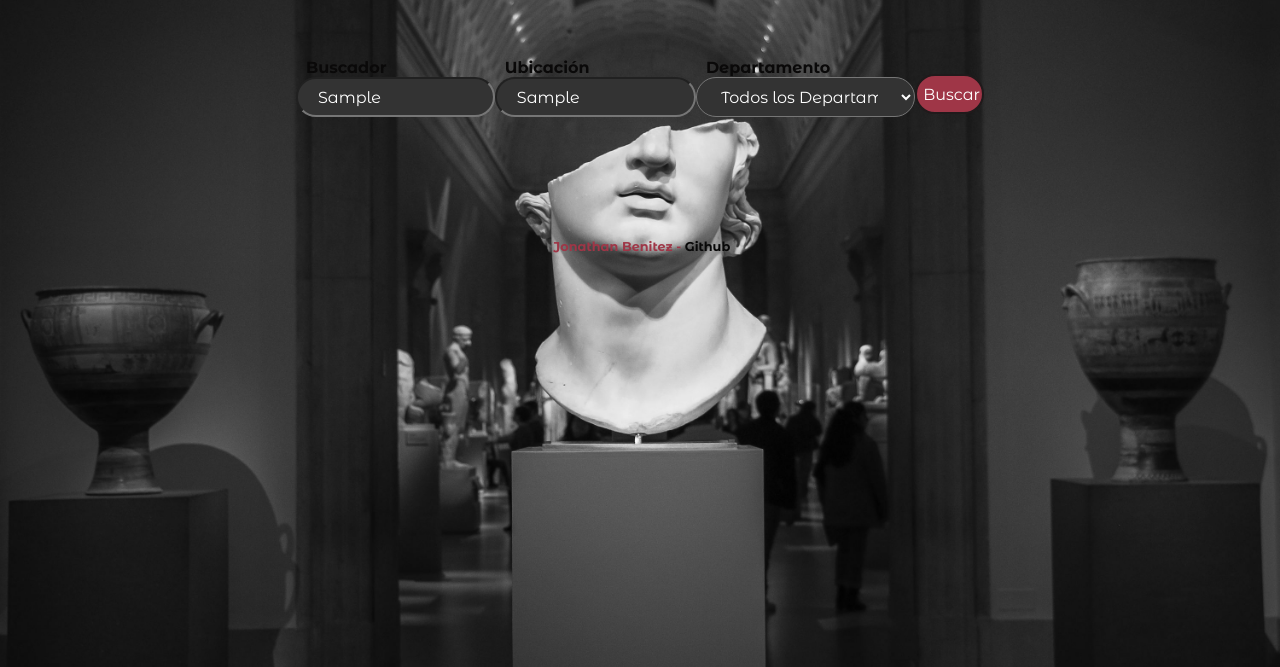
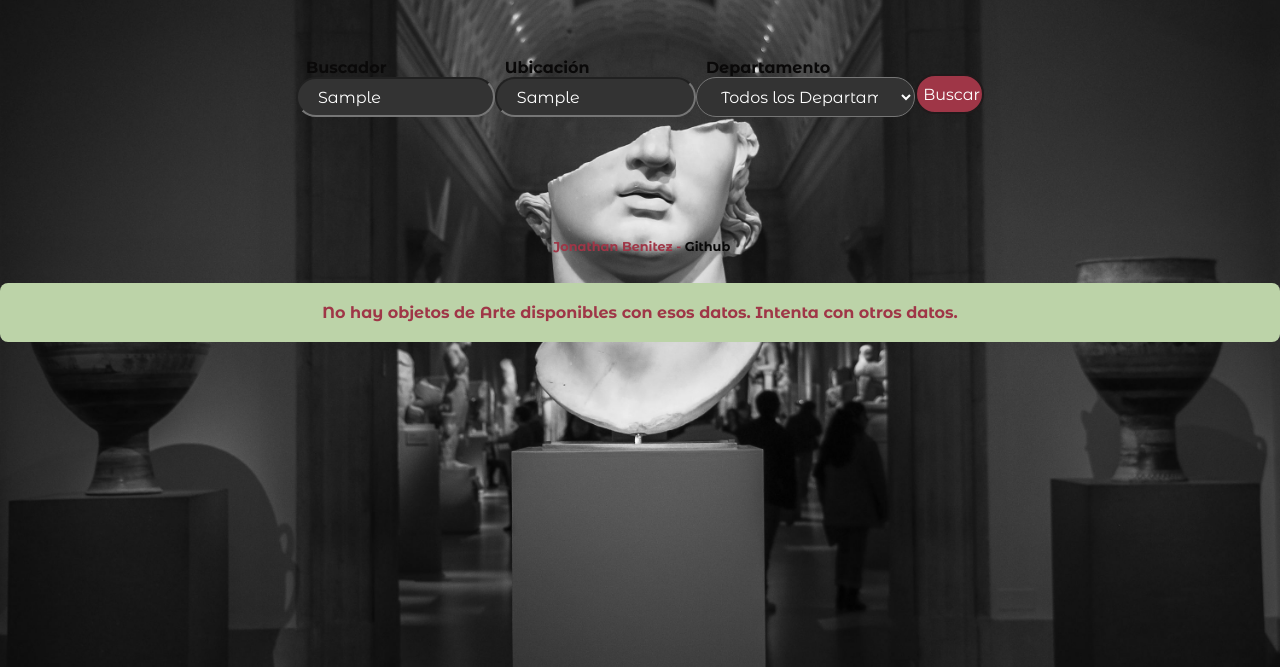
Before and after one commit to JohnnyBenitez888/Practico_Integrador_Web_2, a website: page public/index.html in a window 1280 px wide. Both pictures are taken after typing "Sample", "Sample" into the empty fields and a click on the button "Buscar". Shown: the part 133-800 px from the top of the page. Drawn offline with Linux system fonts and the light colour scheme; no server answers.

Commit message:
Nueva función cartelerror()... nuevos estilos a esa función.. Nuevo div de esa función en el index.html.. Y más retoques a app.js

```diff
--- a/public/app.js
+++ b/public/app.js
@@ -12,7 +12,8 @@ const buscador = document.getElementById('buscador');
 const selec = document.getElementById('depto');
 const forma = document.getElementById('forma');
 let galeria = document.getElementById('galeria');
-const botones = document.getElementById('botones');
+let botones = document.getElementById('botones');
+let cartel = document.getElementById('cartel');
 let paginaActual = 1;
 const obrasPorPagina = 20;
 let totalPaginas = 1;
@@ -46,7 +47,8 @@ forma.addEventListener('submit', (e) => {
 
     /* Limpiamos la Galeria */
     galeria.innerHTML = '';
-
+    botones.innerHTML = '';
+    cartel.style.display = 'none';
     /* Para evitar que se recargue la página y se envien los datos */
     e.preventDefault();
 
@@ -117,6 +119,10 @@ async function mostrarObras(urlFinal) {
         /* Achicamos la cantidad de datos trayendo solo 60 si es que son muchos*/
         if (datos.length > 60) datos = datos.slice(0, 60);
 
+        /* reseteando datos globales */
+        paginaActual = 1;
+        totalPaginas = 1;
+
         /* Calculamos el total de paginas a mostrar ya que cada página muestra 20 objetos */
         totalPaginas = Math.ceil(datos.length / obrasPorPagina);
 
@@ -125,9 +131,23 @@ async function mostrarObras(urlFinal) {
 
         llenarGaleria();
     } catch (error) {
+        cartelError();/* Mostramos el cartel de no disponibles */
         return console.log("NO SE TRAJO NADA " + error);
     }
 }
+
+
+/* función para mostrar el cartel de que no hay datos disponibles con los datos del fomulario */
+function cartelError() {
+    cartel.innerHTML = '';
+    cartel.style.display = 'block';
+    let cartelito = document.createElement('p');
+    cartelito.classList.add('cartelito');
+    cartelito.innerHTML = 'No hay objetos de Arte disponibles con esos datos. Intenta con otros datos.';
+    cartel.appendChild(cartelito);
+    document.body.appendChild(cartel);
+}
+
 
 /* Función para traducir texto usando el servidor de Node.js */
 async function traductor(text, targetLang) {
@@ -168,7 +188,7 @@ function llenarGaleria() {
 
             /* Verificamos que el objeto de arte exista sino se crea una card con datos por defecto */
             if (obra.message == "ObjectID not found" || obra.message == 'Not a valid object') {
-                crearObraVacia();
+                crearCard();
                 return;
             }
 
@@ -231,8 +251,9 @@ function llenarGaleria() {
     mostrarBotonesPaginacion();
 }
 
+
 /* Funcion para crear una card nueva si el objeto de arte no existe */
-function crearObraVacia() {
+function crearCard() {
     /* Creacion de elementos HTML y le agregamos los datos del objeto de arte*/
     const div = document.createElement('div');
     div.classList.add('cubos');
@@ -242,7 +263,7 @@ function crearObraVacia() {
     img.title = 'NADA';
     div.appendChild(img);
     const h3 = document.createElement('h3');
-    h3.innerHTML = "Sin Datos";
+    h3.innerHTML = "Objeto de Arte No Disponible";
     div.appendChild(h3);
     const p1 = document.createElement('p');
     p1.innerHTML = `<p><b>Cultura:</b> Sin Datos</p>`;
--- a/public/estilo.css
+++ b/public/estilo.css
@@ -118,6 +118,21 @@ h1 {
   width: 100%;
   height: 300px;
   object-fit: cover;
+}
+
+/*------------------------CARTELITO DE DATOS NO DISPONIBLES------------------------*/
+.cartel {
+  display: none;
+  justify-content: center;
+
+  .cartelito{
+    background-color: #bcd3a8;
+    padding: 20px;
+    border-radius: 8px;
+    text-align: center;
+    color: #9f3647;
+    font-weight: bold;
+  }
 }
 
 /*------------------------MODAL DE IMAGENES------------------------*/
--- a/public/index.html
+++ b/public/index.html
@@ -51,6 +51,7 @@
         </div>
     </div>
 
+    <div class="cartel" id="cartel"></div>
     <div class="galeria" id="galeria"></div>
     <div class="botones" id="botones"></div>
     <br>
```
